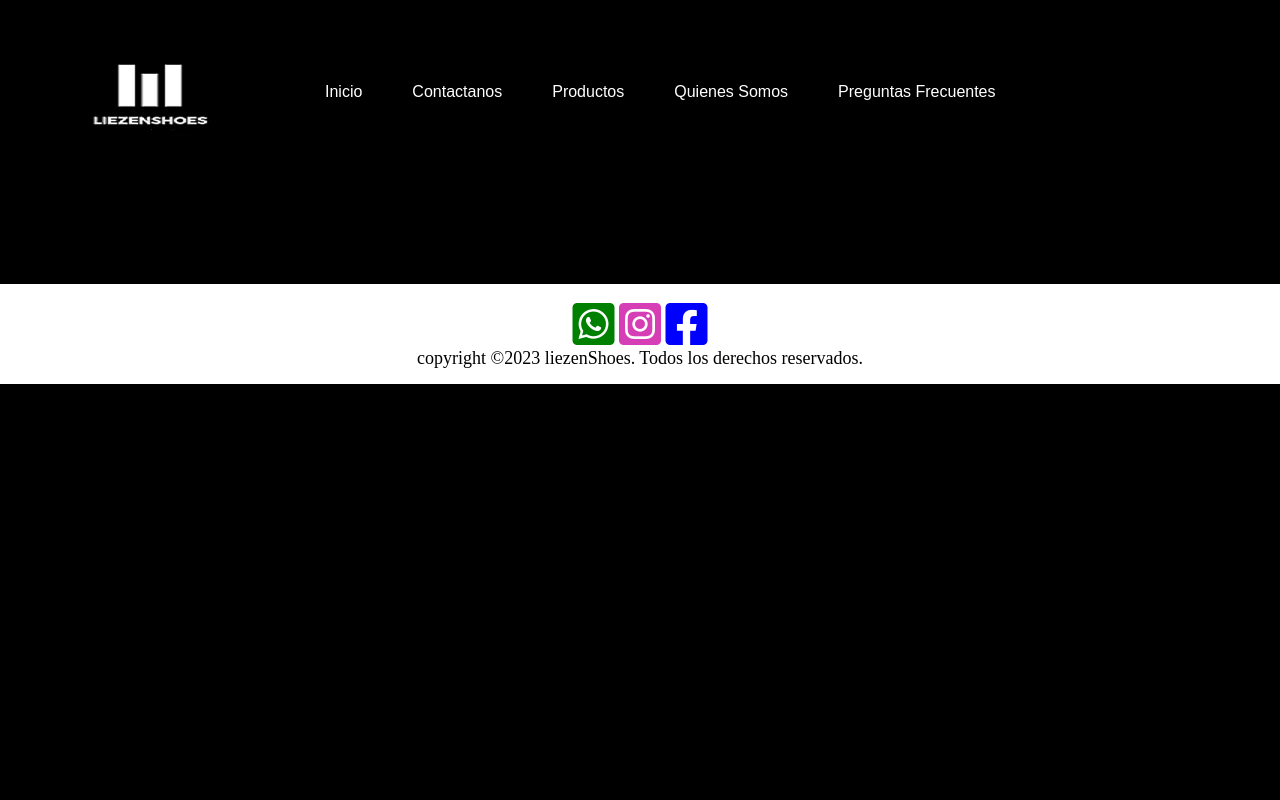
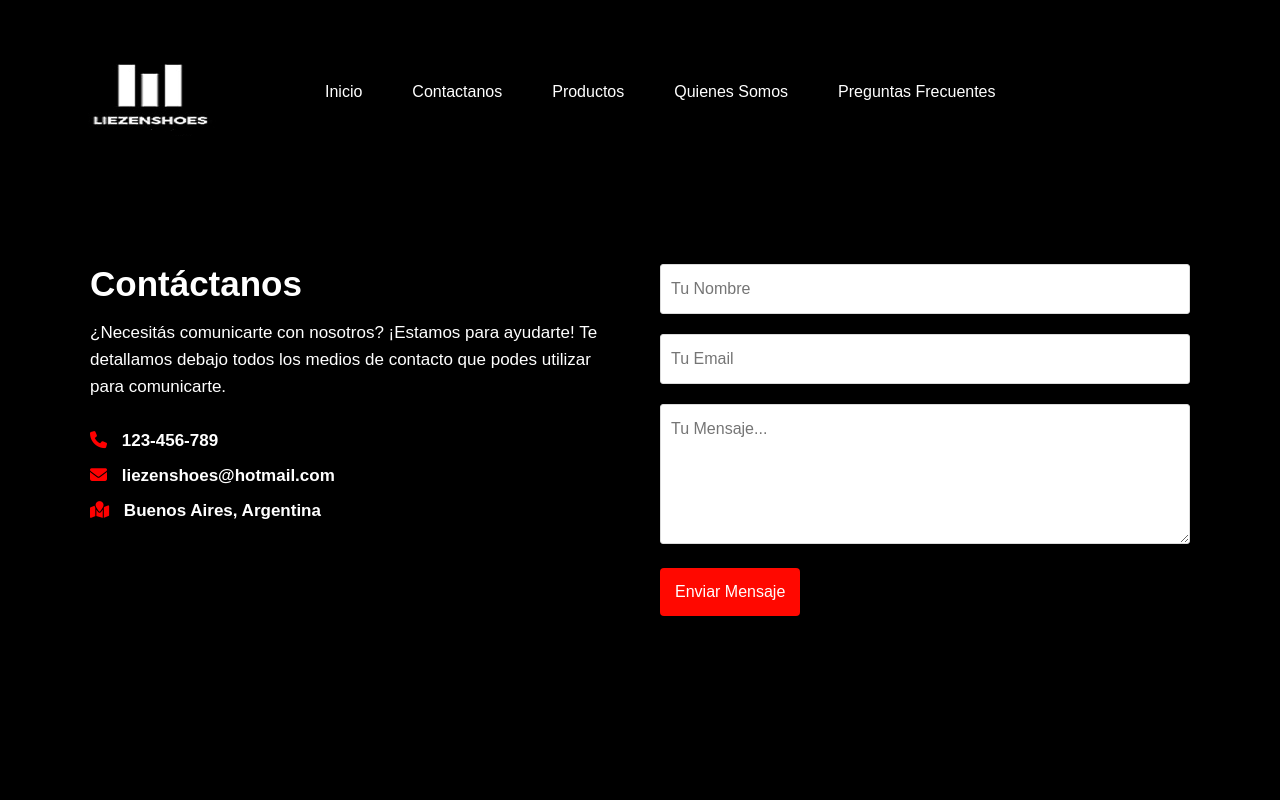
Before and after one commit to cutriaxel/liezenshoes, a plain HTML site: page pages/contactanos.html in a window 1280 px wide. Shown: the top 800 px of the page. Drawn offline with Linux system fonts and the light colour scheme.

Commit message:
Añadi icon font a todas las pages

```diff
--- a/pages/contactanos.html
+++ b/pages/contactanos.html
@@ -20,6 +20,8 @@
   <link
     href="https://fonts.googleapis.com/css2?family=Poppins:ital,wght@1,100&family=Roboto+Mono:wght@700&family=Roboto+Serif:ital,opsz,wght@0,8..144,100;1,8..144,100&family=Roboto+Slab:wght@100;200&display=swap"
     rel="stylesheet">
+  <!--Icon-Font-->
+  <script src="https://kit.fontawesome.com/eb496ab1a0.js" crossorigin="anonymous"></script>
 </head>
 
 <body>
@@ -36,9 +38,28 @@
         <ul><a href="../pages/preguntas_frecuentes.html" target="_blank">Preguntas Frecuentes</a></ul>
       </nav>
     </div>
+
     <main>
+      <section>
+        <div class="container-form">
+          <div class="info-form">
+            <h2>Contáctanos</h2>
+            <p>¿Necesitás comunicarte con nosotros? ¡Estamos para ayudarte!
+              Te detallamos debajo todos los medios de contacto que podes utilizar para comunicarte.</p>
+            <a href="#"><i class="fa fa-phone"></i> 123-456-789</a>
+            <a href="#"><i class="fa fa-envelope"></i> liezenshoes@hotmail.com</a>
+            <a href="#"><i class="fa fa-map-marked"></i> Buenos Aires, Argentina</a>
+          </div>
+          <form action="#" autocomplete="off">
+            <input type="text" name="nombre" placeholder="Tu Nombre" class="campo">
+            <input type="emal" name="email" placeholder="Tu Email" class="campo">
+            <textarea name="mensaje" placeholder="Tu Mensaje..."></textarea>
+            <input type="submit" name="enviar" value="Enviar Mensaje" class="btn-enviar">
+          </form>
+        </div>
+      </section>
+    </main>
 
-    </main>
     <footer class="footer-content">
       <div class="redes_sociales">
         <a href="https://web.whatsapp.com/"> <i class="fa-brands fa-square-whatsapp fa-3x"></i> </a>
--- a/style/style.css
+++ b/style/style.css
@@ -178,3 +178,68 @@ a i.fa-square-facebook {
     padding: 3px 3px;
     }
   }
+
+  .container-form{
+    width: 100%;
+    max-width: 1100px;
+    margin: auto;
+    display: grid;
+    grid-template-columns: repeat(2,1fr);
+    min-height: 100vh;
+    grid-template-rows: auto 1fr auto;
+    grid-gap: 50px;
+    margin-top: 90px;
+}
+.container-form h2{
+    margin-bottom: 15px;
+    font-size: 35px
+}
+.container-form p{
+    font-size: 17px;
+    line-height: 1.6;
+    margin-bottom: 30px;
+}
+.container-form a{
+    font-size: 17px;
+    display: inline-block;
+    text-decoration: none;
+    width: 100%;
+    margin-bottom: 15px;
+    color: white;
+    font-weight: 700;
+}
+.container-form a i{
+    color: rgb(255, 0, 0);
+    margin-right: 10px;
+}
+.container-form form .campo, textarea{
+    width: 100%;
+    padding: 15px 10px;
+    font-size: 16px;
+    border: 1px solid #dbdbdb;
+    margin-bottom: 20px;
+    border-radius: 3px;
+    outline: 0px;
+    color: black;
+}
+.container-form form textarea{
+    max-width: 530px;
+    min-width: 530px;
+    min-height: 140px;
+    max-height: 150px;
+    color: black;
+}
+.container-form .btn-enviar{
+    padding: 15px;
+    font-size: 16px;
+    border: none;
+    outline: 0px;
+    background: rgb(255, 8, 0);
+    color: white;
+    border-radius: 4px;
+    cursor: pointer;
+    transition: all 300ms ease;
+}
+.container-form .btn-enviar:hover{
+    background: #e39403;
+}
```
Also changed, not shown: index.html (+2 -0 lines), pages/preguntas_frecuentes.html (+2 -0 lines), pages/productos.html (+2 -0 lines), pages/quienes_somos.html (+2 -0 lines).
